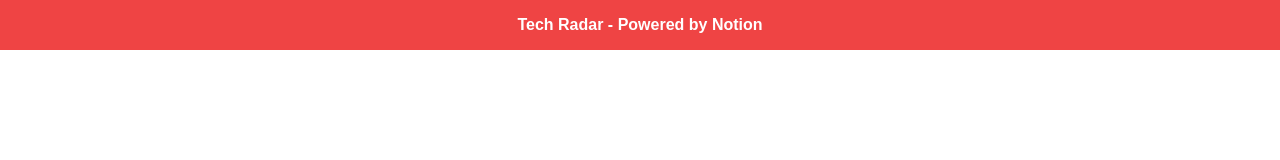
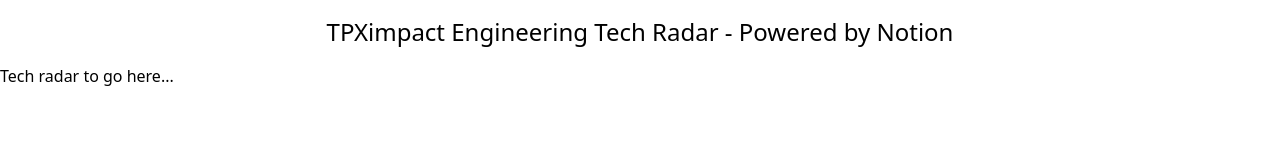
Before and after one commit to tpximpact/tech-radar, a website: page public/index.html in a window 1280 px wide. Drawn offline with Linux system fonts and the light colour scheme; no server answers.

Commit message:
Install & setup Tailwind CSS

```diff
--- a/public/index.html
+++ b/public/index.html
@@ -5,14 +5,13 @@
     <meta http-equiv="X-UA-Compatible" content="IE=edge" />
     <meta name="viewport" content="width=device-width, initial-scale=1.0" />
     <title>TPXimpact Engineering Tech Radar</title>
-    <link rel="stylesheet" href="style.css" />
+    <link rel="stylesheet" href="output.css" />
   </head>
-  <body>
-    <div id="banner">Tech Radar - Powered by Notion</div>
-    <div id="wrapper">
-      <div id="container"></div>
+  <body class="container mx-auto">
+    <h1 class="text-2xl p-4 text-center">TPXimpact Engineering Tech Radar - Powered by Notion</h1>
+    <div>
+        <p>Tech radar to go here...</p>
     </div>
-
     <script type="module" src="./main.js"></script>
   </body>
 </html>
--- /dev/null
+++ b/tailwind.config.js
@@ -0,0 +1,7 @@
+module.exports = {
+  content: ["./public/**/*.{html,js}"],
+  theme: {
+    extend: {},
+  },
+  plugins: [],
+}
```
Also changed, not shown: package.json (+5 -2 lines), public/style.css (+6 -2 lines), public/output.css (added), 2 other files.
